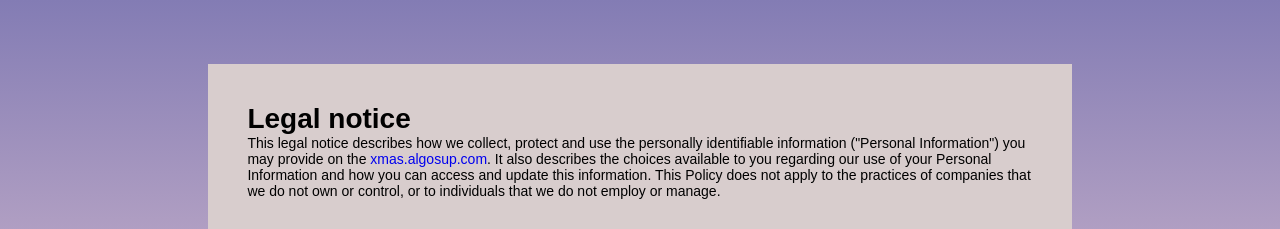
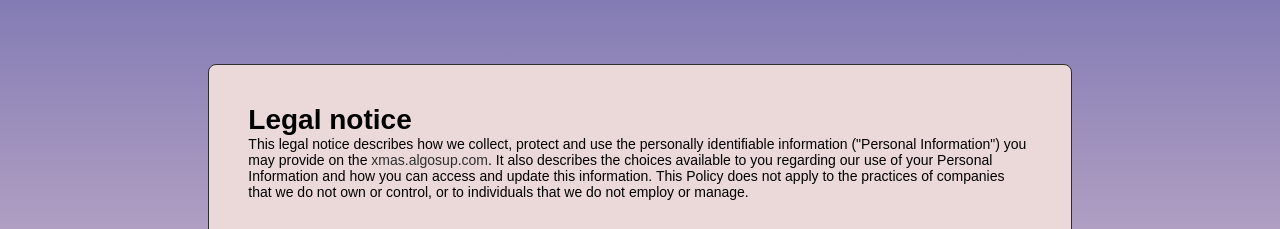
Before and after one commit to algosup/2022-2023-project-2-santa-time-Project-5-group, a plain HTML site: page src/page/legalNotice.html in a window 1280 px wide. Shown: the top 229 px of the page. Drawn offline with Linux system fonts and the light colour scheme.

Commit message:
Update the style of the legal notice
Add a border and change color

```diff
--- a/src/page/legalNotice.css
+++ b/src/page/legalNotice.css
@@ -31,13 +31,18 @@ div {
     padding: 2%;
 }
 
+a {
+    color: #2E2E2E;
+}
+
 .container {
     height: 100%;
     display: flex;
     justify-content: center;
     flex-direction: column;
     align-items: center;
-    background-color: #D8CDCD;
+    background-color: #ebd9d9;
     width: 75%;
-
+    border: 1px solid #2E2E2E;
+    border-radius: 8px;
 }
```
